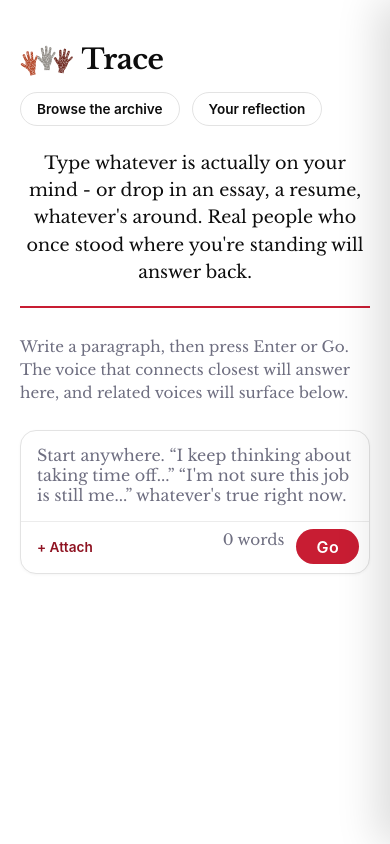
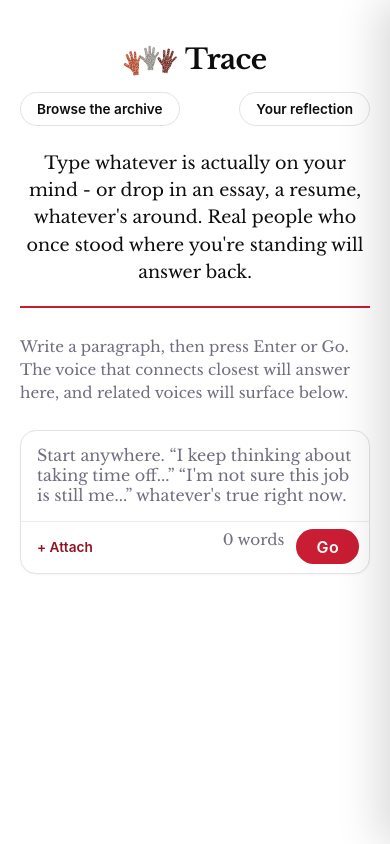
Before and after one commit to newstylemagazine/paceproject, a plain HTML site: page site/index.html in a window 390 px wide. Drawn offline with nearby package versions, Linux system fonts and the light colour scheme; no server answers.

Commit message:
Center the logo in the header, buttons at each side

```diff
--- a/site/styles.css
+++ b/site/styles.css
@@ -41,12 +41,35 @@ body {
   min-width: 0;
 }
 
+/* Logo in the middle, one button at each far side. The links' wrapper
+   steps aside (display: contents) so each link takes its own column. */
 .hero-nav {
-  display: flex;
+  display: grid;
+  grid-template-columns: 1fr auto 1fr;
   align-items: center;
-  justify-content: space-between;
   gap: 0.75rem;
   margin-bottom: 1.5rem;
+}
+
+.hero-nav .wordmark {
+  grid-column: 2;
+  grid-row: 1;
+}
+
+.hero-nav .nav-links {
+  display: contents;
+}
+
+.hero-nav .nav-links > :first-child {
+  grid-column: 1;
+  grid-row: 1;
+  justify-self: start;
+}
+
+.hero-nav .nav-links > :last-child {
+  grid-column: 3;
+  grid-row: 1;
+  justify-self: end;
 }
 
 .nav-link {
@@ -1666,8 +1689,27 @@ body.reader-open {
 }
 
 @media (max-width: 700px) {
+  /* Narrow screens: logo on its own line, the two buttons beneath it. */
   .hero-nav {
-    flex-wrap: wrap;
+    grid-template-columns: 1fr 1fr;
+  }
+
+  .hero-nav .wordmark {
+    grid-column: 1 / -1;
+    justify-self: center;
+  }
+
+  .hero-nav .nav-links > :first-child,
+  .hero-nav .nav-links > :last-child {
+    grid-row: 2;
+  }
+
+  .hero-nav .nav-links > :first-child {
+    grid-column: 1;
+  }
+
+  .hero-nav .nav-links > :last-child {
+    grid-column: 2;
   }
 
   .about-grid {
```
